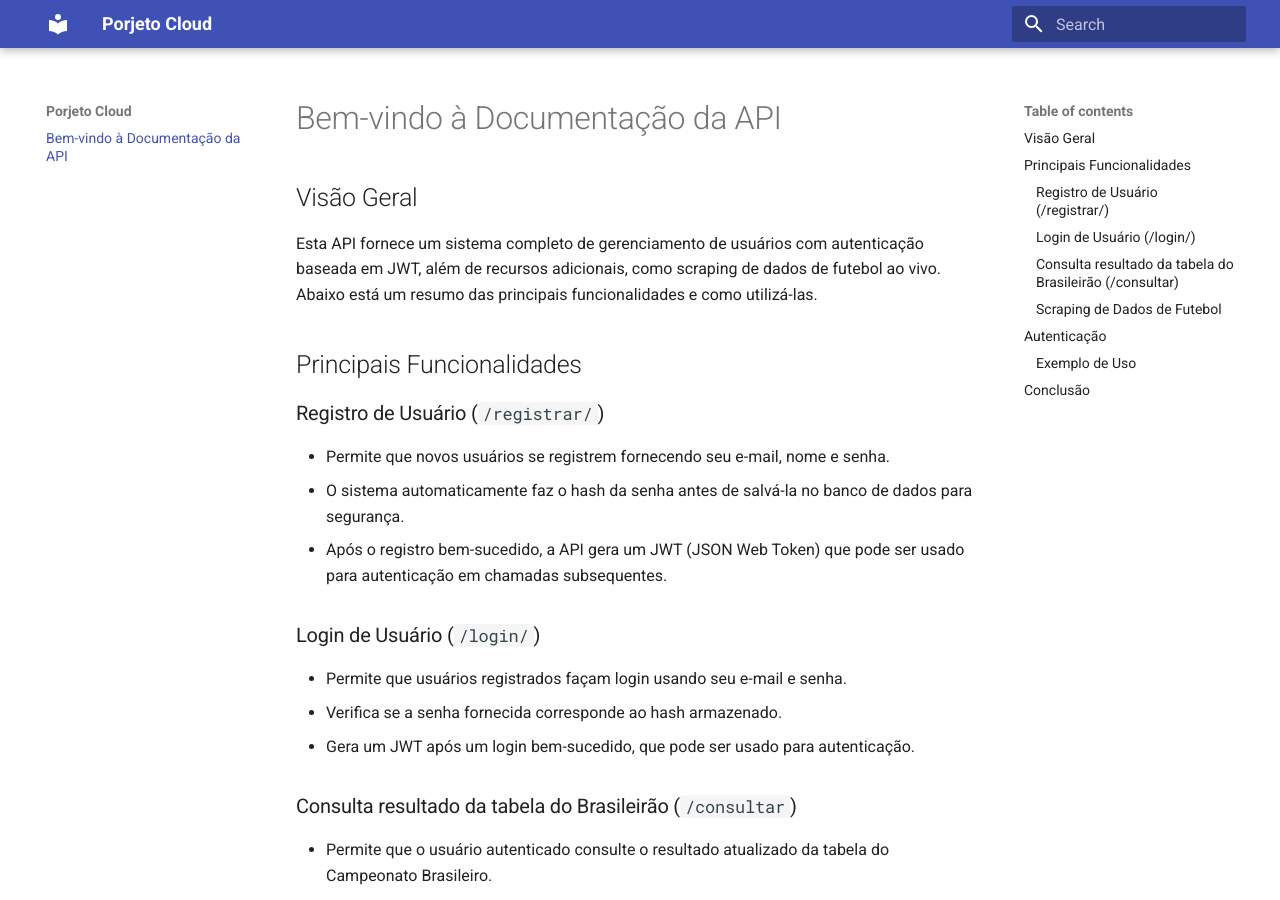
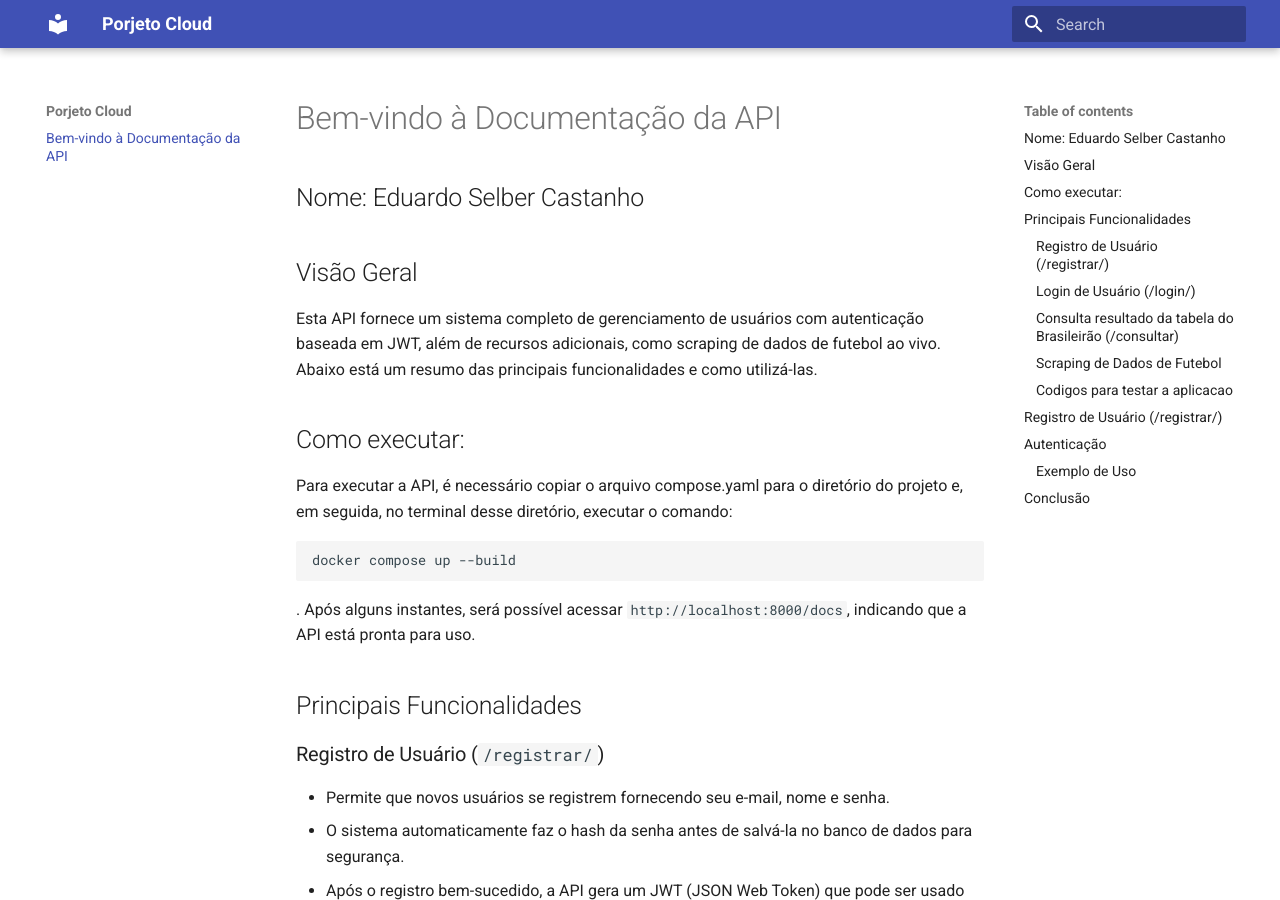
Before and after one commit to EduSelber/ProjetoNuvem, an MkDocs documentation site: the page built from docs/index.md, in a window 1280 px wide and 900 px high. Built offline with MkDocs 1.6.1 and Material for MkDocs 9.7.7, drawn with Linux system fonts in a browser that asks for light colours; some of the changed text lies outside the part shown.

Commit message:
Update index.md and mkdocs.yml to enhance documentation and add usage examples

````diff
--- a/docs/index.md
+++ b/docs/index.md
@@ -1,6 +1,13 @@
 # Bem-vindo à Documentação da API
+## Nome: Eduardo Selber Castanho
 ## Visão Geral
 Esta API fornece um sistema completo de gerenciamento de usuários com autenticação baseada em JWT, além de recursos adicionais, como scraping de dados de futebol ao vivo. Abaixo está um resumo das principais funcionalidades e como utilizá-las.
+## Como executar:
+Para executar a API, é necessário copiar o arquivo compose.yaml para o diretório do projeto e, em seguida, no terminal desse diretório, executar o comando:
+```
+docker compose up --build
+```
+. Após alguns instantes, será possível acessar `http://localhost:8000/docs`, indicando que a API está pronta para uso.
 ## Principais Funcionalidades
 ### Registro de Usuário (`/registrar/`)
 - Permite que novos usuários se registrem fornecendo seu e-mail, nome e senha.
@@ -19,6 +26,26 @@
 - Extrai informações como posição, nome do time, pontuação, jogos, vitórias, empates, derrotas, gols pró, gols contra, saldo de gols e aproveitamento.
 - Retorna apenas os times das zonas 1, 2, 3 e 4, excluindo times entre as zonas 3 e 4.
 - As informações extraídas são enviadas junto com o e-mail do usuário na rota /consultar.
+### Codigos para testar a aplicacao
+## Registro de Usuário (`/registrar/`)
+```py
+import requests
+
+url = "http://localhost:8000/registrar/"
+payload = {
+  "email": "jonas2@insper.edu.br",
+  "name": "Joao",
+  "senha": "123456",
+}
+headers = {
+    "Content-Type": "application/json"
+}
+
+response = requests.post(url, json=payload, headers=headers)
+
+print(response.status_code)
+print(response.text)
+```
 ## Autenticação
 A autenticação é feita por meio de tokens JWT. Os tokens devem ser incluídos no cabeçalho das solicitações para acessar rotas protegidas.
 ### Exemplo de Uso
--- a/mkdocs.yml
+++ b/mkdocs.yml
@@ -1,3 +1,19 @@
 site_name: Porjeto Cloud
 theme:
   name: material
+markdown_extensions:
+  - pymdownx.highlight:
+      anchor_linenums: true
+  - pymdownx.inlinehilite
+  - pymdownx.snippets
+  - admonition
+  - pymdownx.arithmatex:
+      generic: true
+  - footnotes
+  - pymdownx.details
+  - pymdownx.superfences
+  - pymdownx.mark
+  - attr_list
+  - pymdownx.emoji:
+      emoji_index: !!python/name:materialx.emoji.twemoji
+      emoji_generator: !!python/name:materialx.emoji.to_svg
````
